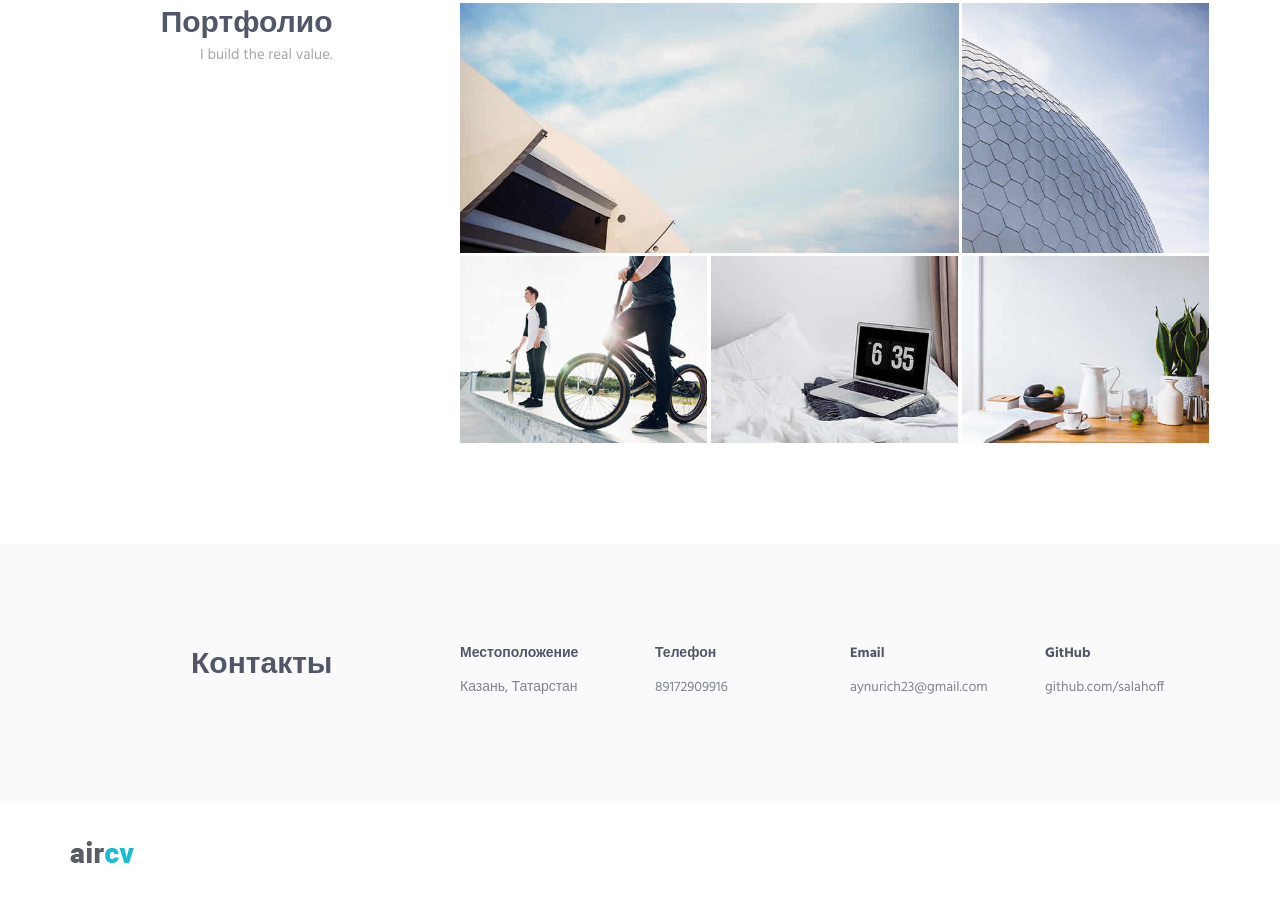
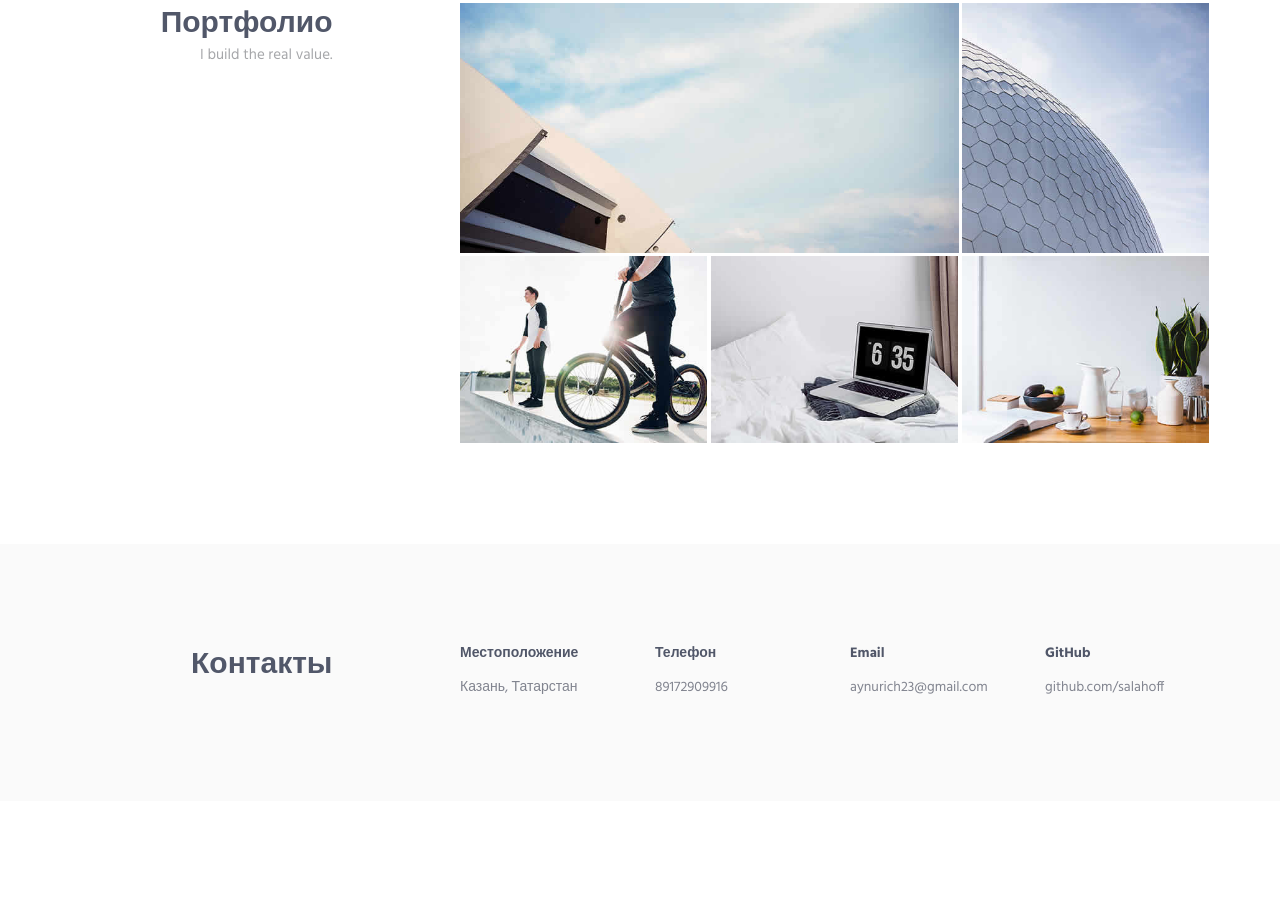
Before and after one commit to salahoff/salahoff.github.io, a plain HTML site: page index.html in a window 1280 px wide. Shown: the part 1806-2707 px from the top of the page. Drawn offline with Linux system fonts and the light colour scheme.

Commit message:
Update index.html

```diff
--- a/index.html
+++ b/index.html
@@ -471,7 +471,7 @@
             <div class="content container">
                 <div class="row">
                     <div class="col-xs-6">
-                        <img class="footer-logo" src="img/logo-dark.png" alt="Aircv Logo">
+                        <!--<img class="footer-logo" src="img/logo-dark.png" alt="Aircv Logo">-->
                     </div>
                     <div class="col-xs-6 text-right sm-text-left">
 
```
